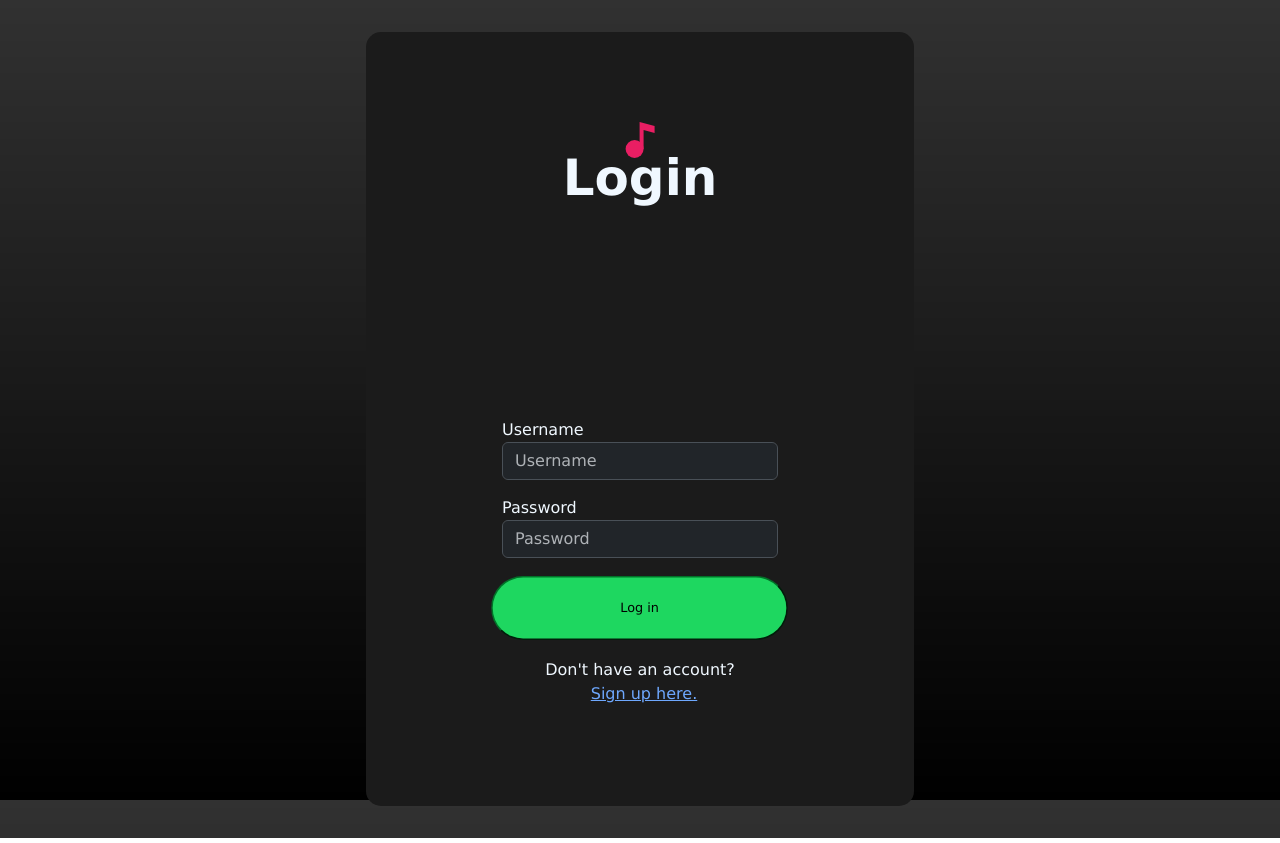
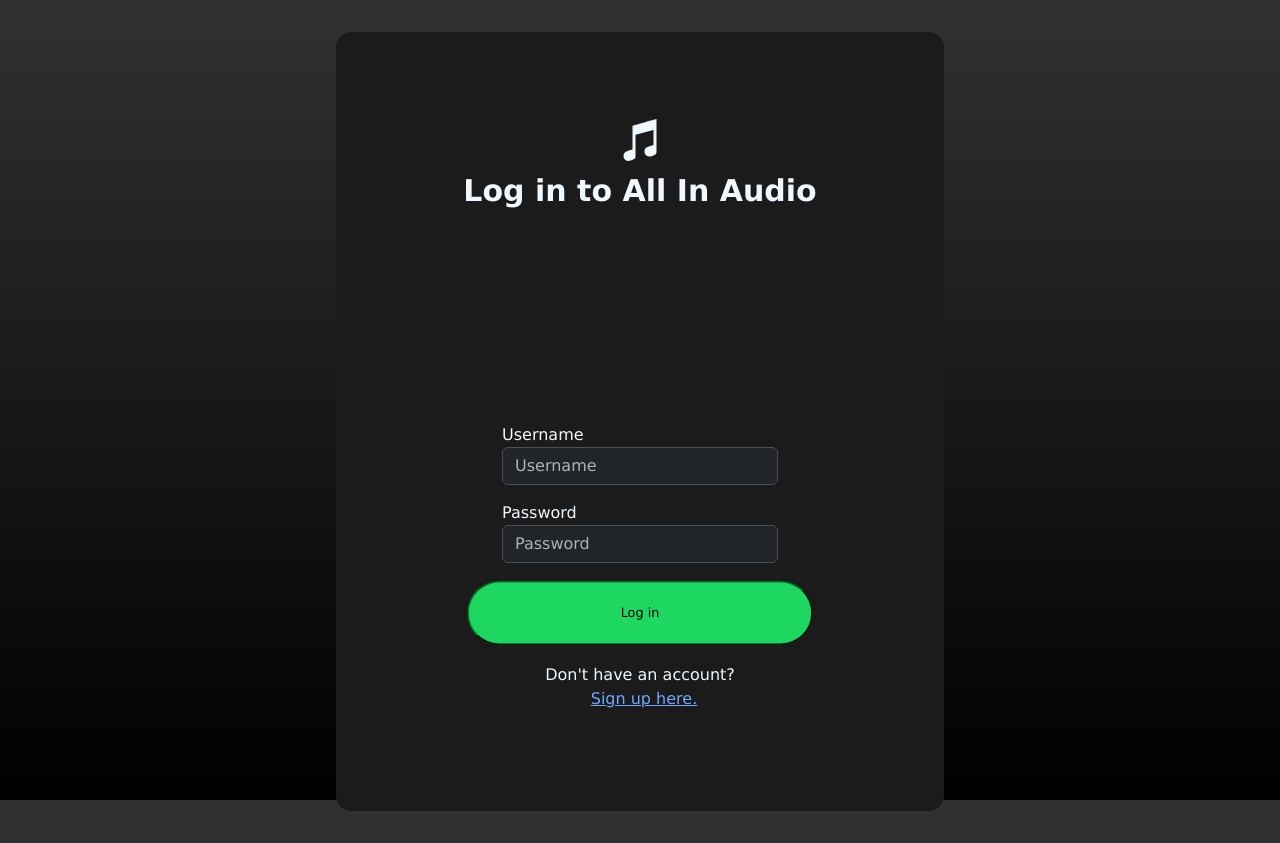
Before and after one commit to RevatureProject2MusicSharing/project2Frontend, a React (Vite) app: page /login in a window 1280 px wide. Built offline with nearby package versions, Linux system fonts and the light colour scheme.

Commit message:
minor changes

```diff
--- a/src/Components/Login/Login.css
+++ b/src/Components/Login/Login.css
@@ -7,7 +7,7 @@
     row-gap:10px;
     flex-direction: column;
     font-family:Verdana, Geneva, Tahoma, sans-serif;
-    width:45%;
+    width:50%;
 
 
 }
@@ -22,10 +22,12 @@
 }
 #LoginHeader{
     font-weight:bold;
-    font-size:50px;
+    font-size:30px;
 }
 #icon{
     scale: 3;
+    margin-bottom: 20px;
+
 }
 .box {
 
--- a/src/Components/Login/Login.tsx
+++ b/src/Components/Login/Login.tsx
@@ -1,9 +1,9 @@
 import { Container, Form, Row } from "react-bootstrap"
 import {motion} from "motion/react"
 import "./Login.css"
-import { FcMusic } from "react-icons/fc";
 import { useState } from "react";
 import { Link } from "react-router-dom";
+import { IoMusicalNotesSharp } from "react-icons/io5";
 
 export const Login:React.FC = () => {
 
@@ -43,8 +43,8 @@ return(
 
     <Container id="LoginBox">
         <Row id="header">
-        <FcMusic id="icon" />
-        <h1 className = "LoginText" id="LoginHeader">Login</h1>
+        <IoMusicalNotesSharp id="icon" />
+        <span className = "LoginText" id="LoginHeader">Log in to All In Audio</span>
         </Row>
         <Row id="formFieldRow">
             <Form>
```
